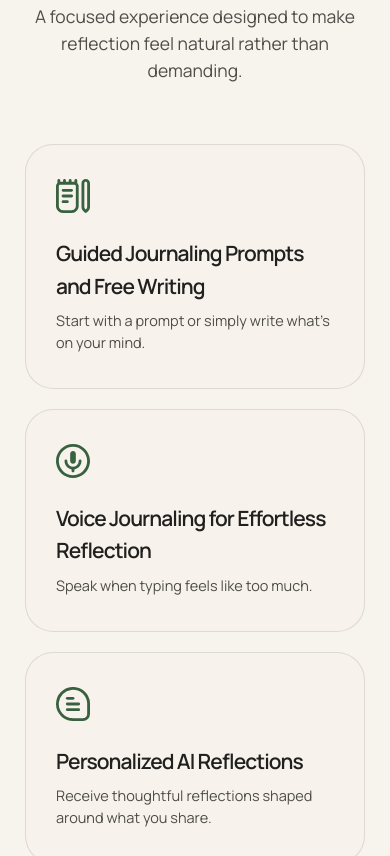
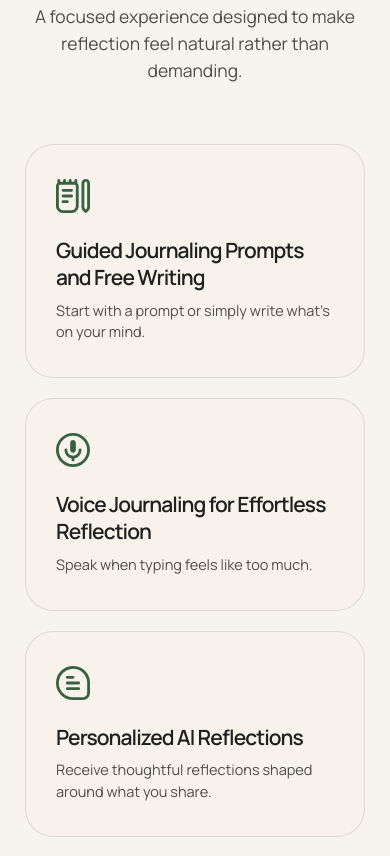
Before and after one commit to Yutova/website, a website: page index.html in a window 390 px wide. Shown: the part 8427-9283 px from the top of the page. Drawn offline with Linux system fonts and the light colour scheme.

Commit message:
fixed cards texts alignment

```diff
--- a/css/style.css
+++ b/css/style.css
@@ -1111,7 +1111,6 @@ section {
   background: var(--white);
   display: flex;
   flex-direction: column;
-  justify-content: space-between;
   min-height: 200px;
   transition:
     transform 0.25s ease,
@@ -1131,6 +1130,7 @@ section {
   mask: var(--feature-icon) center / contain no-repeat;
   -webkit-mask: var(--feature-icon) center / contain no-repeat;
   margin-bottom: 24px;
+  flex-shrink: 0;
 }
 
 .feature-icon-reflections {
@@ -1160,8 +1160,10 @@ section {
 
 .feature h3 {
   font-size: 21px;
+  line-height: 1.3;
   margin: 0 0 8px;
   font-weight: 600;
+  min-height: 55px;
 }
 
 .feature p {
@@ -1984,6 +1986,10 @@ footer {
     grid-template-columns: 1fr;
   }
 
+  .feature h3 {
+    min-height: auto;
+  }
+
   .privacy-card {
     padding: 50px 24px;
     border-radius: 24px;
--- a/index.html
+++ b/index.html
@@ -1076,7 +1076,6 @@
         background: var(--white);
         display: flex;
         flex-direction: column;
-        justify-content: space-between;
         min-height: 200px;
         transition:
           transform 0.25s ease,
@@ -1096,6 +1095,7 @@
         mask: var(--feature-icon) center / contain no-repeat;
         -webkit-mask: var(--feature-icon) center / contain no-repeat;
         margin-bottom: 24px;
+        flex-shrink: 0;
       }
 
       .feature-icon-reflections {
@@ -1125,8 +1125,10 @@
 
       .feature h3 {
         font-size: 21px;
+        line-height: 1.3;
         margin: 0 0 8px;
         font-weight: 600;
+        min-height: 55px;
       }
 
       .feature p {
@@ -1915,6 +1917,10 @@
 
         .features-grid {
           grid-template-columns: 1fr;
+        }
+
+        .feature h3 {
+          min-height: auto;
         }
 
         .privacy-card {
```
